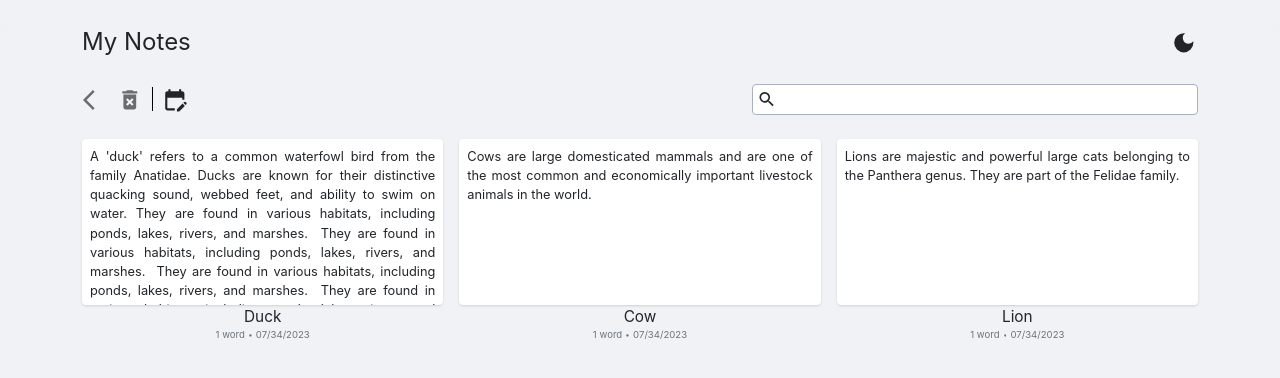
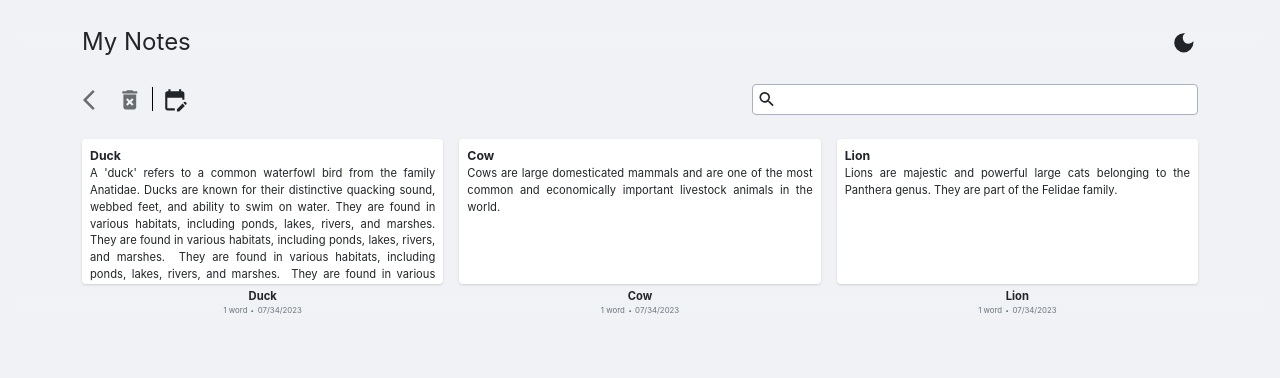
Before and after one commit to NavinPanthi/react-note-app, a React (Create React App) app: page / in a window 1280 px wide. Shown: the top 378 px of the page. Built offline with nearby package versions, Linux system fonts and the light colour scheme.

Commit message:
note heading and note-text get font-size in createModal

```diff
--- a/src/App.js
+++ b/src/App.js
@@ -46,13 +46,21 @@ const App = () => {
   const filteredNotes = notes.filter((note) =>
     note.text.toLowerCase().includes(searchText)
   );
-  const addNote = (noteText) => {
+  const addNote = ({ noteText, headingText }) => {
     const countWords = () => {
-      if (noteText === "") {
+      if (noteText.length === 0 && headingText.length === 0) {
         return 0;
       }
-      const words = noteText.trim().split(/\s+/);
-      return words.length;
+      const textWords = noteText.trim().split(/\s+/);
+      const headingWords = headingText.trim().split(/\s+/);
+      if (noteText === "") {
+        textWords.length = 0;
+      }
+      if (headingWords === "") {
+        headingWords.length = 0;
+      }
+      const totalWords = textWords.length + headingWords.length;
+      return totalWords;
     };
     const currentTime = new Date();
     const currentHour = currentTime.getHours();
@@ -60,7 +68,7 @@ const App = () => {
     const current = currentHour + ":" + currentMinute;
     const newNotes = {
       id: nextId++,
-      heading: "heading",
+      heading: headingText,
       text: noteText,
       date: current,
       selected: true,
@@ -94,7 +102,11 @@ const App = () => {
   const deleteNote = () => {
     setNotes(notes.filter((note) => !note.selected));
   };
-
+  if (isCreateModalOpen) {
+    document.documentElement.classList.add("cm");
+  } else {
+    document.documentElement.classList.remove("cm");
+  }
   return (
     <div className="App container">
       <Header
--- a/src/Components/CreateModal.js
+++ b/src/Components/CreateModal.js
@@ -1,20 +1,63 @@
-const CreateModal = ({ isCreateModalOpen, noteText, setNoteText }) => {
+import { useState } from "react";
+const CreateModal = ({
+  isCreateModalOpen,
+  noteText,
+  setNoteText,
+  headingText,
+  setHeadingText,
+}) => {
   if (!isCreateModalOpen) return null;
 
   const handleChange = (e) => {
     setNoteText(e.target.value);
   };
+  const handleInput = (e) => {
+    setHeadingText(e.target.value);
+  };
+  const handleInputKeyDown = (e) => {
+    if (e.key === "Enter") {
+      e.preventDefault(); // Prevent the default behavior of adding a newline in the input field
+      const textarea = document.getElementById("note-textarea"); // Get the textarea element by its ID
+      if (textarea) {
+        textarea.focus(); // Set focus to the textarea element
+      }
+    }
+  };
+  const handleTextArea = () => {
+    const input = document.getElementById("input-h");
+
+    if (headingText === "") {
+      input.focus();
+    }
+  };
+  const handleKeyDown = (e) => {
+    if (e.keyCode === 46 && noteText.length === 0) {
+      const input = document.getElementById("input-h");
+      e.preventDefault(); // Prevent the default behavior of deleting content
+      input.focus(); // Move the focus to the input field
+    }
+  };
+
 
   return (
     <div className="note new container rounded create-modal p-2 m-1 pe-3">
       <div className=" whole rounded ">
+        <input
+          className="border-0 input-lg rounded ps-2 pt-2 h-input pe-2 pb-0 "
+          onKeyDown={handleInputKeyDown}
+          id="input-h"
+          onChange={handleInput}
+        />
         <textarea
+          id="note-textarea"
           rows="5"
-          color="20"
-          placeholder="Type to add a note..."
+          onKeyDown={handleKeyDown}
           onChange={handleChange}
           value={noteText}
-          className="rounded p-2 "
+          // className={isDisabled ? "disabled-textarea rounded p-2" : "enabled-textarea rounded p-2"}
+          // disabled={isDisabled}
+          className="rounded  p-2"
+          onClick={handleTextArea}
         ></textarea>
       </div>
       <div className="note-footer d-flex flex-column">
--- a/src/Components/Header.js
+++ b/src/Components/Header.js
@@ -26,12 +26,14 @@ const Header = ({
 
   const [isBackButtonClicked, setisBackButtonClicked] = useState(false);
   const [noteText, setNoteText] = useState("");
+  const [headingText, setHeadingText] = useState("");
   const [darkMode, setDarkMode] = useState(false);
 
   const handleNoteAddition = () => {
     setisBackButtonClicked(false);
-    handleAddNote(noteText);
+    handleAddNote({noteText, headingText});
     setNoteText("");
+    setHeadingText("");
     setIsCreateModalOpen(false);
   };
   const backButton = !isCreateModalOpen && !isEditModalOpen;
@@ -115,6 +117,8 @@ const Header = ({
         <CreateModal
           isCreateModalOpen={isCreateModalOpen}
           noteText={noteText}
+          headingText={headingText}
+          setHeadingText={setHeadingText}
           setNoteText={setNoteText}
         />
       </div>
--- a/src/Components/Note.js
+++ b/src/Components/Note.js
@@ -103,9 +103,10 @@ const Note = ({
         }}
       >
         <div className={className} tabIndex={0}>
-          <span>{note.text}</span>
+          <div className="note-top-heading">{note.heading}</div>
+          <div className="note-text">{note.text}</div>
         </div>
-        <div className="note-footer d-flex flex-column">
+        <div className="note-footer d-flex flex-column mt-1">
           <span className="note-heading">{note.heading}</span>
           <div className="d-flex flex-row justify-content-center align-items-center">
             <span className="text-muted">
--- a/src/index.css
+++ b/src/index.css
@@ -95,20 +95,28 @@ code {
     rgba(0, 0, 0, 0.06) 0px 1px 2px 0px;
   background-color: var(--bg-color);
   height: 13em;
-  overflow-y: hidden;
+  overflow: hidden;
+  max-width: 100%;
+  min-height: 13em;
+}
+.note-text {
   white-space: pre-wrap;
-  max-width: 100%;
-  overflow-x: hidden;
+  overflow: hidden;
+  box-sizing: border-box;
 }
 
 .note-heading {
-  font-size: var(--h-text-font) !important;
+  font-size: 100% !important;
+  font-weight: bold;
+  white-space: nowrap;
+  overflow: hidden;
+  text-overflow: ellipsis;
 }
 .note-footer {
   text-align: center;
 }
 .text-muted {
-  font-size: 75%;
+  font-size: 70%;
 }
 .note-body.border-yellow {
   outline: 2px solid #ffc605;
@@ -117,7 +125,7 @@ code {
   outline: 2px solid #ffc605;
 } */
 .note {
-  font-size: 80%;
+  font-size: 70%;
   text-align: justify;
 }
 
@@ -185,21 +193,31 @@ html:focus {
 
 /* CREATE MODAL */
 .note.new.create-modal {
-  height: auto;
   width: 100%;
   display: block;
   position: absolute;
   top: 103px;
   left: 50%;
   transform: translate(-50%, 0%);
-  height: calc(100vh - 138.8px);
+  height: calc(100vh - 138.8px) !important;
+  box-sizing: border-box;
 }
 .note.new.create-modal .whole {
   box-shadow: rgba(0, 0, 0, 0.1) 0px 1px 3px 0px,
     rgba(0, 0, 0, 0.06) 0px 1px 2px 0px;
   min-height: 10em;
+  height: calc(100vh - 138.8px);
   white-space: pre-wrap;
   height: 100%;
+}
+@media screen and (max-width: 512px) {
+  body {
+    height: 100vh;
+  }
+}
+.note.note.new.create-modal span input {
+  background-color: white;
+  width: 100%;
 }
 .note.new.create-modal textarea {
   resize: none;
@@ -207,7 +225,9 @@ html:focus {
   border: none;
   white-space: pre-wrap;
   width: 100%;
-  height: 100%;
+
+  max-height: 100%;
+  height: 94%;
 }
 .note-footer .btn {
   box-shadow: rgba(0, 0, 0, 0.1) 0px 1px 3px 0px,
@@ -216,8 +236,25 @@ html:focus {
 
 /* search */
 .search input {
-  font-size: 80%;
+  font-size: 75%;
 }
-.b-textarea{
+.b-textarea {
   font-size: 150% !important;
 }
+
+.h-input {
+  font-size: var(--h2-font);
+  font-weight: bolder;
+  height: auto; /* Allow the input to adjust its height based on content */
+  overflow: hidden; /* Hide any content that exceeds the height */
+  word-wrap: break-word; /* Wrap long words onto the next line */
+
+}
+cm body {
+  height: 100vh;
+  overflow-y: hidden;
+}
+.note-top-heading {
+  font-size: var(--text-font);
+  font-weight: bolder;
+}
```
